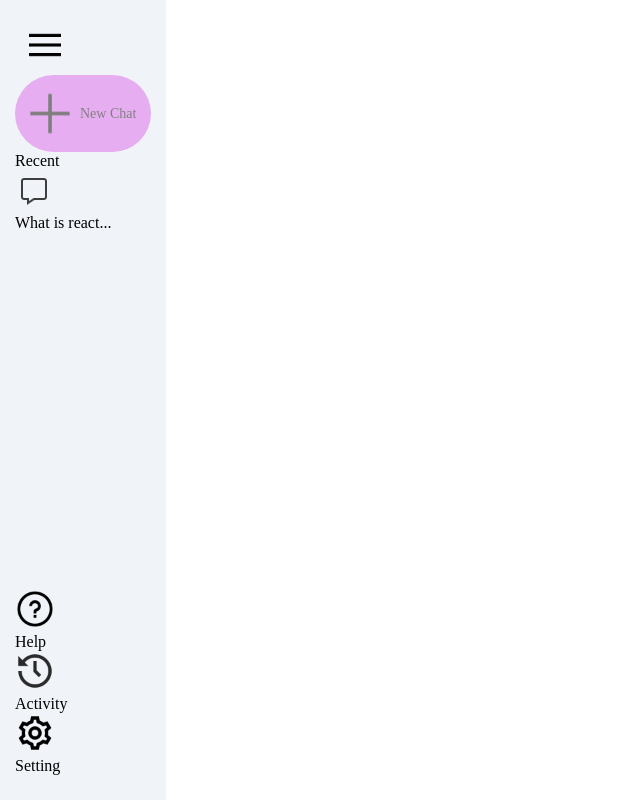
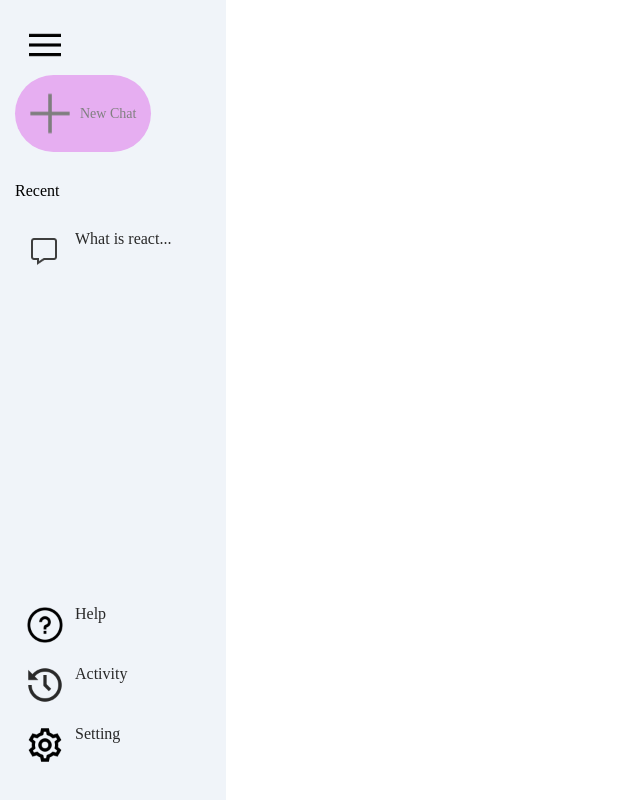
Before and after one commit to SUMIT7288/Google-gemini, a React (Vite) app: page / in a window 1280 px wide. Shown: the whole page, without its empty margins (0-640 px from the left). Built offline with nearby package versions, Linux system fonts and the light colour scheme.

Commit message:
06-05-2025

```diff
--- a/src/component/sidebar/Sidebar.css
+++ b/src/component/sidebar/Sidebar.css
@@ -26,3 +26,28 @@
     color: grey;
     cursor: pointer;
 }
+.sidebar .recent{
+    display: flex;
+    flex-direction: column;
+}
+.sidebar .recent-title{
+    margin-top: 30px;
+    margin-bottom: 20px;
+}
+.sidebar .recent-entry{
+    display: flex;
+    align-items: start;
+    gap: 10px;
+    padding: 10px;
+    padding-right: 40px;
+    border-radius: 50px;
+    color: #282828;
+    cursor: pointer;
+}
+.sidebar .recent-entry:hover{
+    background-color: #e6ae;
+}
+.sidebar .bottom{
+    display: flex;
+    flex-direction: column;
+}
```
